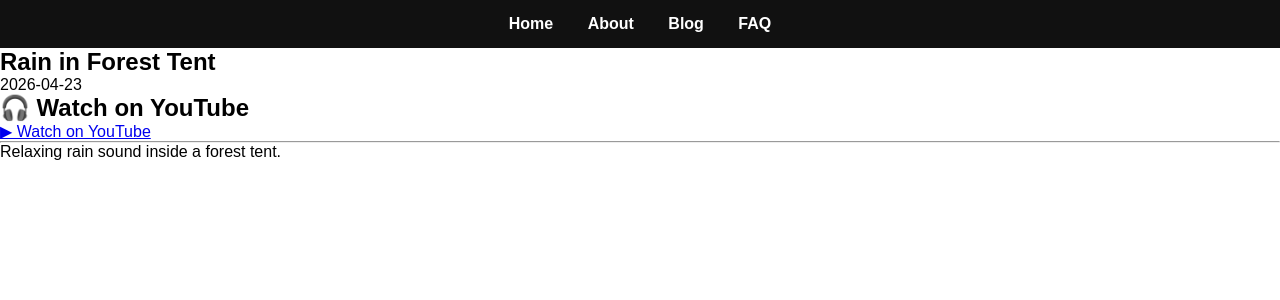
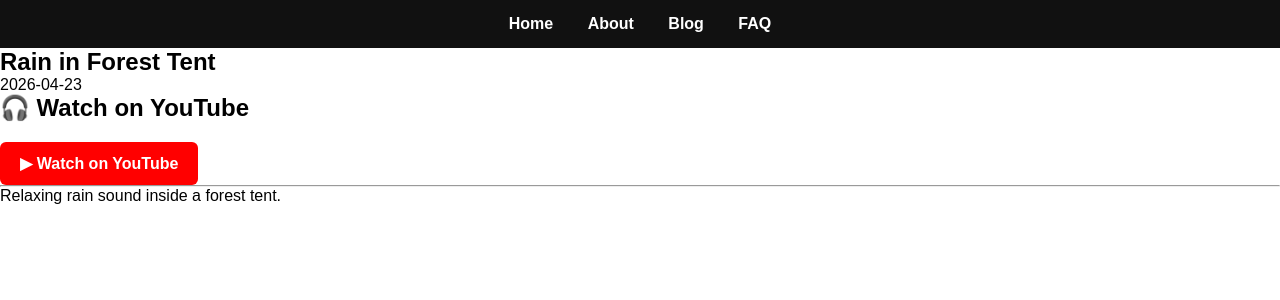
Before and after one commit to choijangwook/rain-deep-sleep, a Jekyll site: the page built from _posts/2026-04-23-Rain Sound Inside Wooden House.md, in a window 1280 px wide. Shown: the top 300 px of the page. Built offline with Jekyll 4.4.1, drawn with Linux system fonts in a browser that asks for light colours.

Commit message:
Update style.css

```diff
--- a/assets/css/style.css
+++ b/assets/css/style.css
@@ -88,3 +88,14 @@ body {
     width: 100%;
   }
 }
+
+.youtube-button {
+  display: inline-block;
+  margin-top: 20px;
+  padding: 12px 20px;
+  background: red;
+  color: white;
+  text-decoration: none;
+  font-weight: bold;
+  border-radius: 6px;
+}
```
